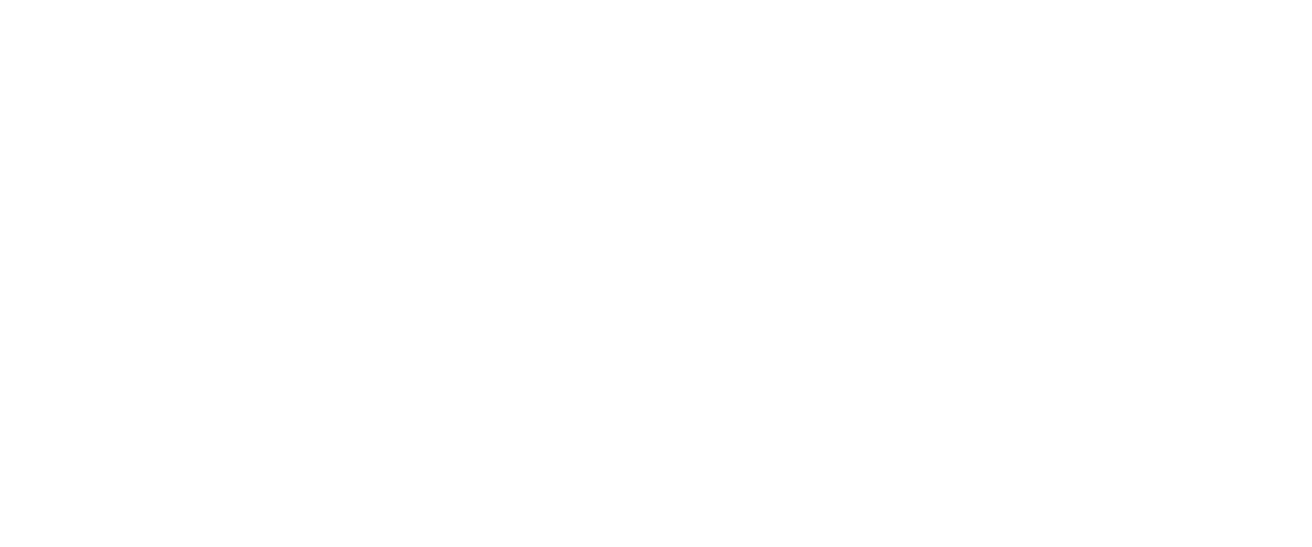
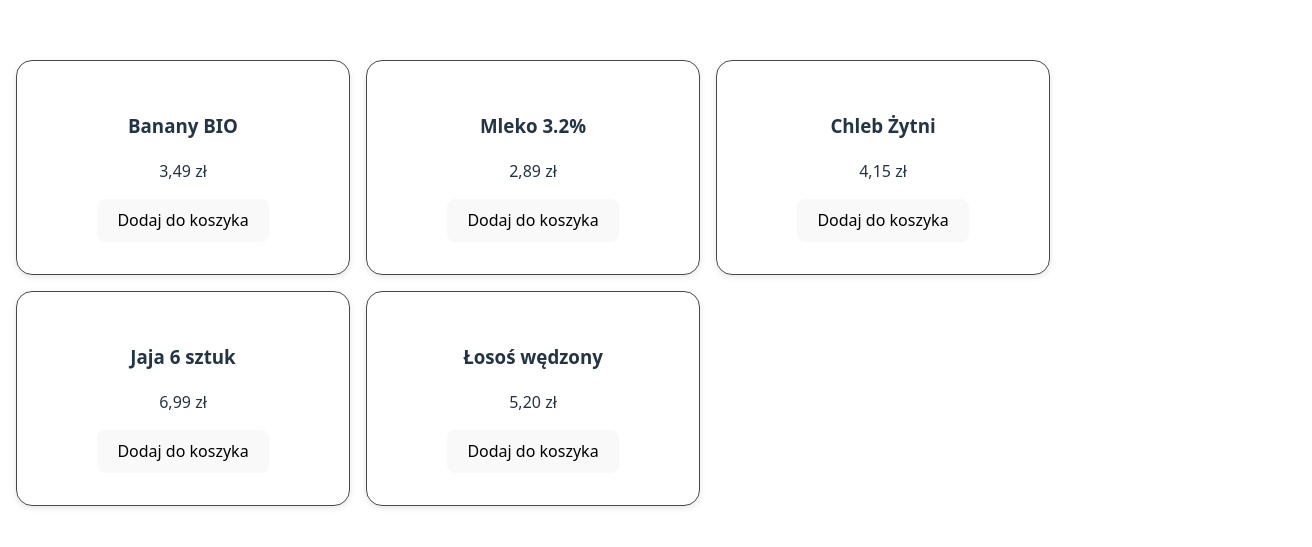
Before and after one commit to olcolcolc/Aleksandra_Czyrnek_Web_Wroclaw, a React (Vite) app: page / in a window 1280 px wide. Shown: the part 117-664 px from the top of the page, 1312 px wide, since content can reach past the window. Built offline with nearby package versions, Linux system fonts and the light colour scheme.

Commit message:
Add ProductList

```diff
--- a/src/App.tsx
+++ b/src/App.tsx
@@ -1,7 +1,12 @@
 import "./App.css";
+import ProductList from "./components/ProductList/ProductList";
 
 function App() {
-  return <></>;
+  return (
+    <>
+      <ProductList />
+    </>
+  );
 }
 
 export default App;
--- /dev/null
+++ b/src/components/ProductList/ProductList.css
@@ -0,0 +1,12 @@
+.product-list {
+  display: flex;
+  justify-content: center;
+  padding: 1rem;
+  width: 100%;
+}
+
+.product-list__items {
+  display: flex;
+  flex-wrap: wrap;
+  gap: 1rem;
+}
--- /dev/null
+++ b/src/components/ProductList/ProductList.tsx
@@ -0,0 +1,27 @@
+import React from "react";
+import products from "../../data/products.json";
+import ProductCard from "../ProductCard/ProductCard";
+import type { Product } from "../../types/product";
+import "./ProductList.css";
+
+const ProductList: React.FC = () => {
+  const handleAddToCart = (product: Product) => {
+    console.log("Product added:", product.name);
+  };
+
+  return (
+    <div className="product-list">
+      <div className="product-list__items">
+        {products.map((product: Product) => (
+          <ProductCard
+            key={product.id}
+            product={product}
+            onAddToCart={handleAddToCart}
+          />
+        ))}
+      </div>
+    </div>
+  );
+};
+
+export default ProductList;
```
